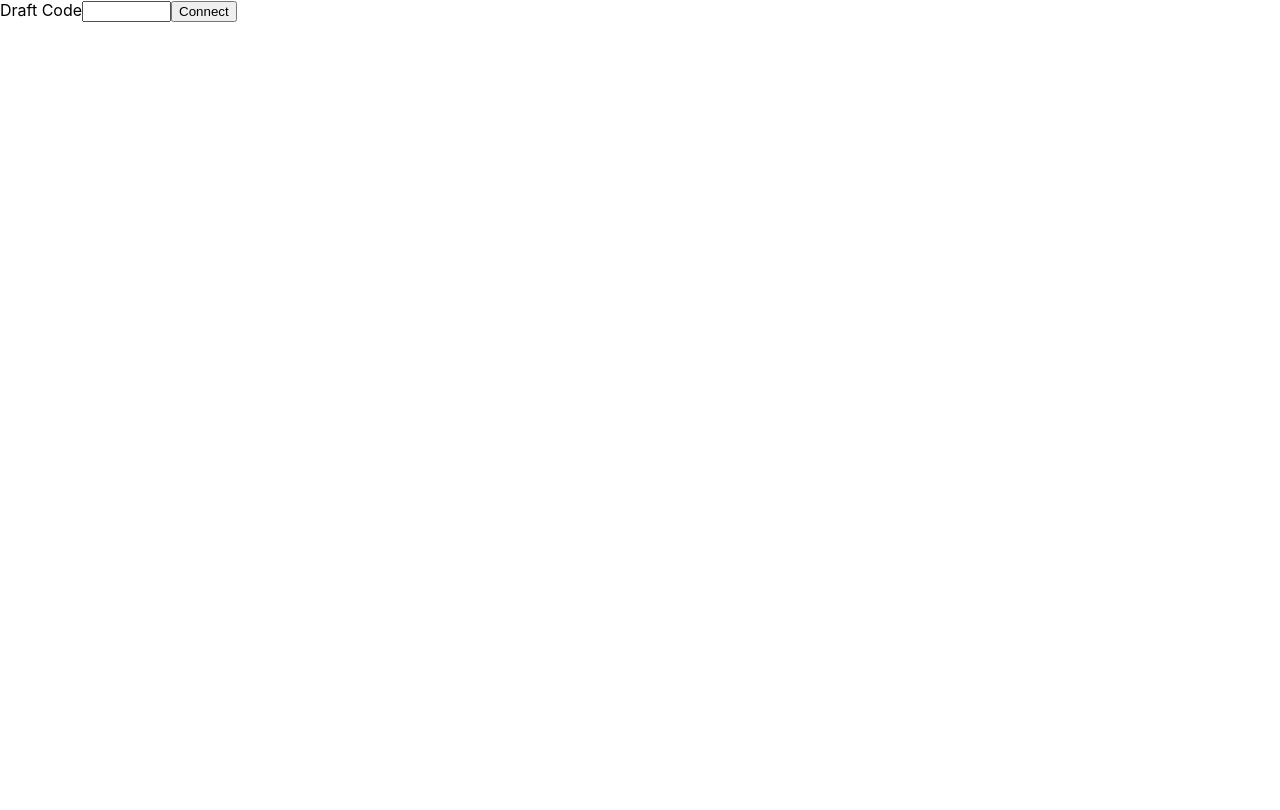
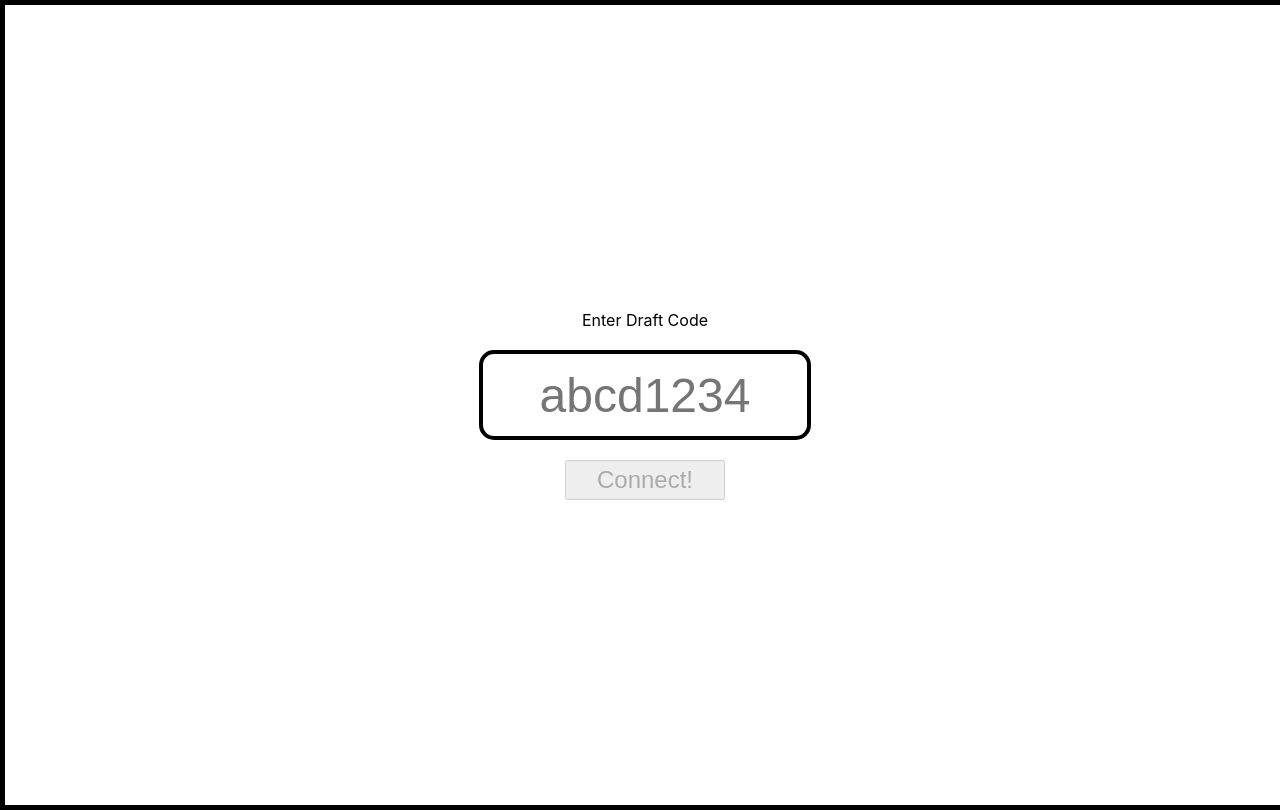
Before and after one commit to onezach/Mock-Draft-System, a React (Create React App) app in the folder display_client/: page / in a window 1280 px wide. Built offline with nearby package versions, Linux system fonts and the light colour scheme.

Commit message:
formatting

```diff
--- a/display_client/src/App.scss
+++ b/display_client/src/App.scss
@@ -1,7 +1,3 @@
-// .Container {
-//     flex-direction: column;
-// }
-
 $boardChipWidth: 14vw;
 
 @mixin centralText() {
@@ -111,3 +107,32 @@ $boardChipWidth: 14vw;
 .Pick-active {
   @include Pick(rgb(255, 252, 158))
 }
+
+.Init-container {
+  align-items: center;
+  justify-content: center;
+  border: solid black 5px;
+  display: flex;
+  flex-direction: column;
+  height: 100vh;
+  width: 100vw;
+}
+
+.Init-item {
+  margin: 10px;
+}
+
+.Init-input {
+  height: 10vh;
+  width: 25vw;
+  @include centralText();
+  font-size: 36pt;
+  border: solid black 4px;
+  border-radius: 15px;
+}
+
+.Init-connect {
+  height: 5vh;
+  width: 12.5vw;
+  font-size: 18pt;
+}
--- a/display_client/src/screens/init.js
+++ b/display_client/src/screens/init.js
@@ -42,16 +42,31 @@ const DisplayInitializationScreen = (props) => {
   };
 
   return (
-    <div className="Container">
-      <label htmlFor="display_draft_code">Draft Code</label>
+    <div className="Init-container">
+      <div className="Init-item">
+        <label htmlFor="display_draft_code">Enter Draft Code</label>
+      </div>
+      <div className="Init-item">
         <input
           id="display_draft_code"
           name="display_draft_code"
-        size={8}
+          className="Init-input"
           value={draftCode}
           onChange={(e) => setDraftCode(e.target.value)}
+          maxLength={8}
+          placeholder="abcd1234"
+          autoComplete="off"
         />
-      <input type="button" value="Connect" onClick={connect} />
+      </div>
+      <div className="Init-item">
+        <input
+          type="button"
+          className="Init-connect"
+          value="Connect!"
+          onClick={connect}
+          disabled={draftCode.length != 8}
+        />
+      </div>
     </div>
   );
 };
```
Lines whose indentation alone changed are shown as unchanged.
